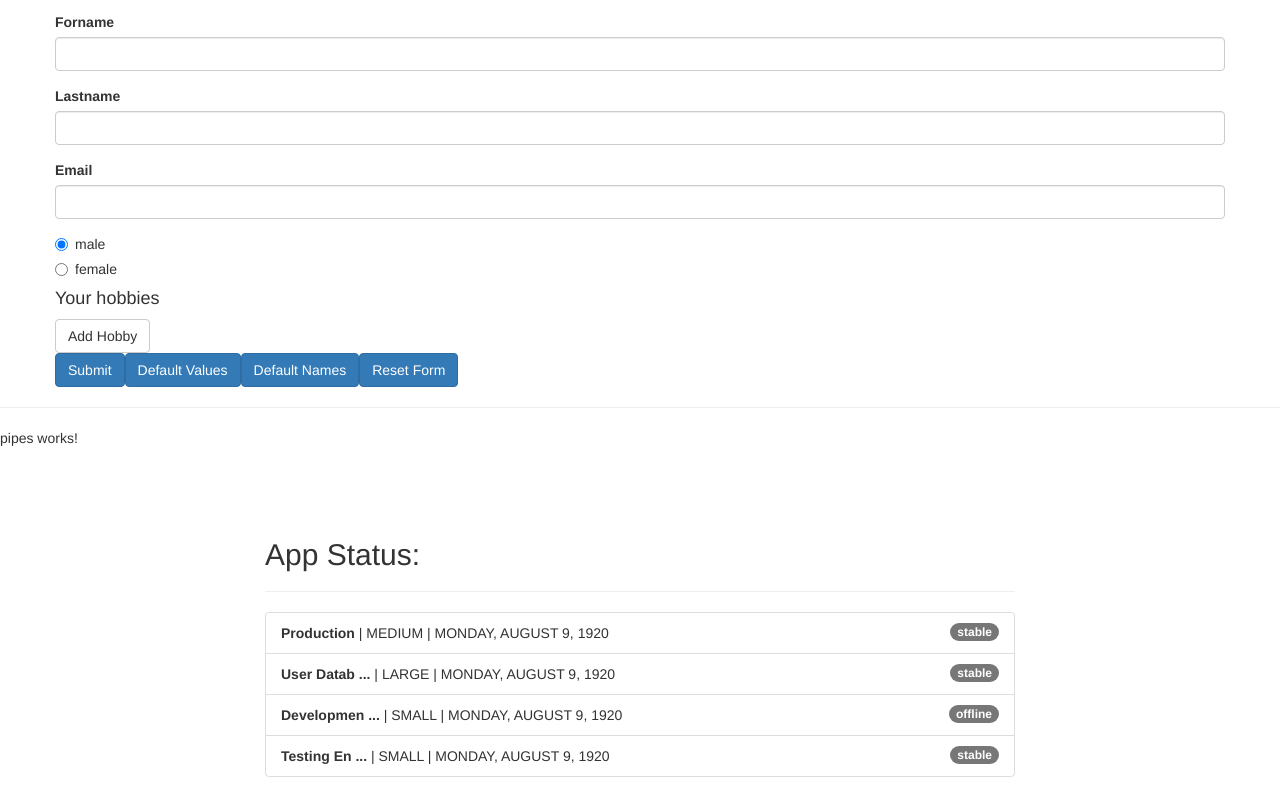
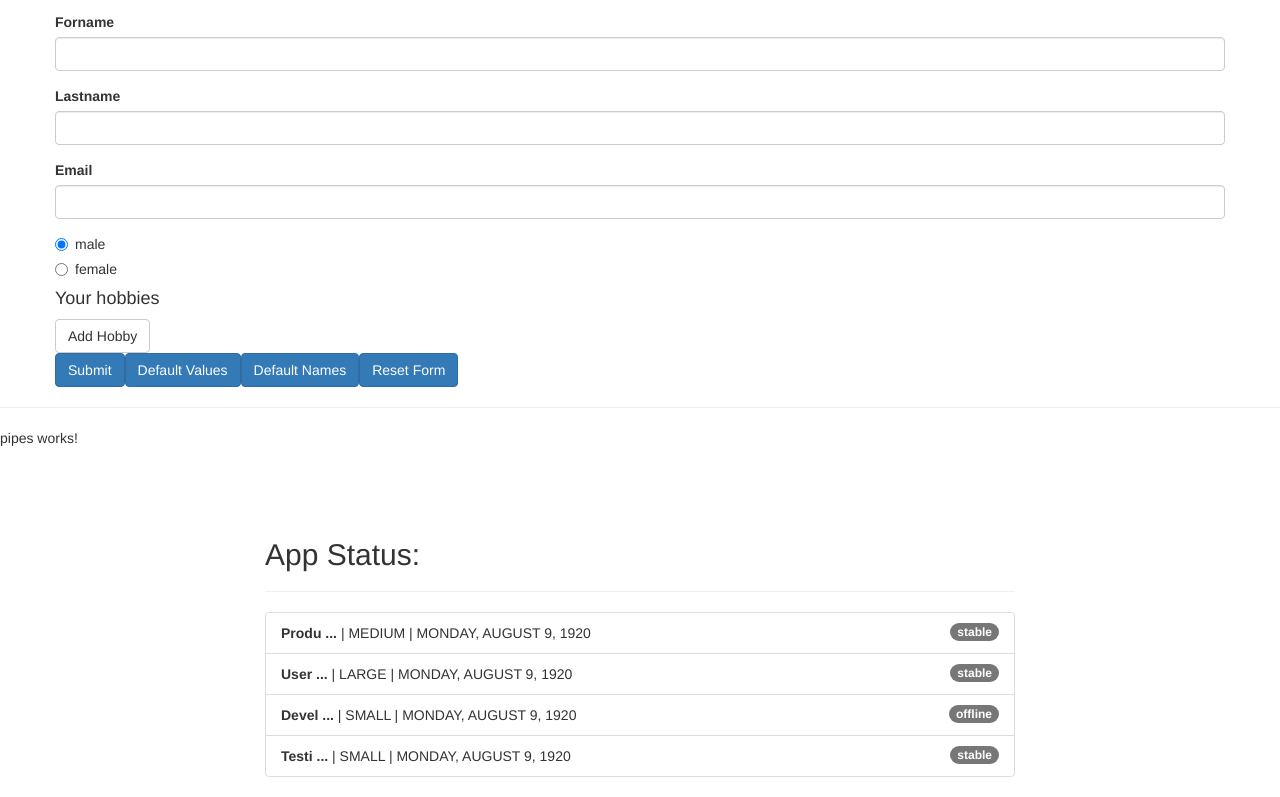
Before and after one commit to slimouGit/angular-sandbox, an Angular app in the folder sandbox/: page / in a window 1280 px wide. Shown: the part 1712-2509 px from the top of the page. Built offline with nearby package versions, Linux system fonts and the light colour scheme.

Commit message:
parametrizing custom pipe

```diff
--- a/sandbox/src/app/pipes/pipes.component.html
+++ b/sandbox/src/app/pipes/pipes.component.html
@@ -14,7 +14,7 @@
               class="badge">
               {{ server.status }}
             </span>
-            <strong>{{ server.name | shorten}}</strong> |
+            <strong>{{ server.name | shorten:5}}</strong> |
             {{ server.instanceType | uppercase}} |
             {{ server.started | date:'fullDate' | uppercase}}
           </li>
--- a/sandbox/src/app/pipes/shorten.pipe.ts
+++ b/sandbox/src/app/pipes/shorten.pipe.ts
@@ -4,9 +4,9 @@
     name: 'shorten'
 })
 export class ShortenPipe implements PipeTransform {
-    transform(value: any) {
-        if (value.length > 10){
-            return value.substr(0, 10) + ' ...';
+    transform(value: any, limit: number) {
+        if (value.length > limit){
+            return value.substr(0, limit) + ' ...';
         }
        return value;
     }
```
